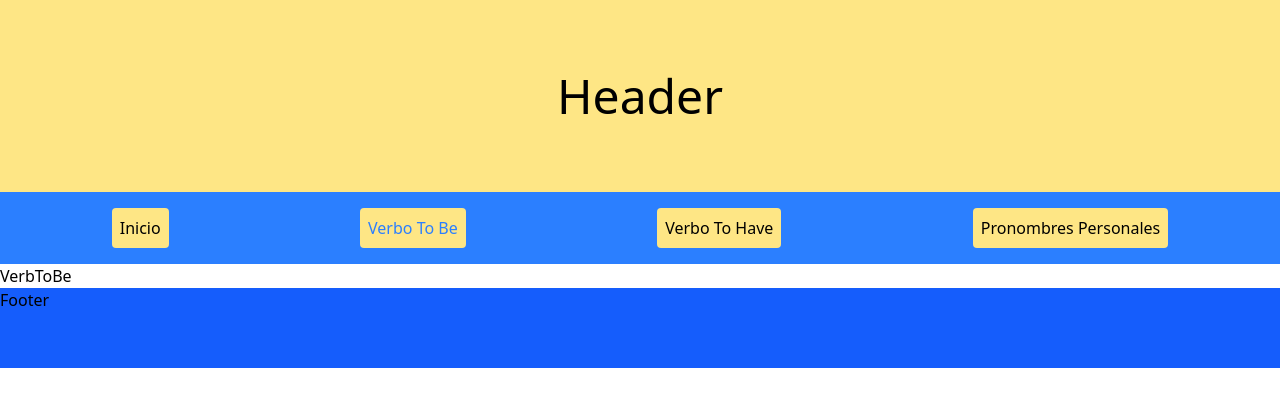
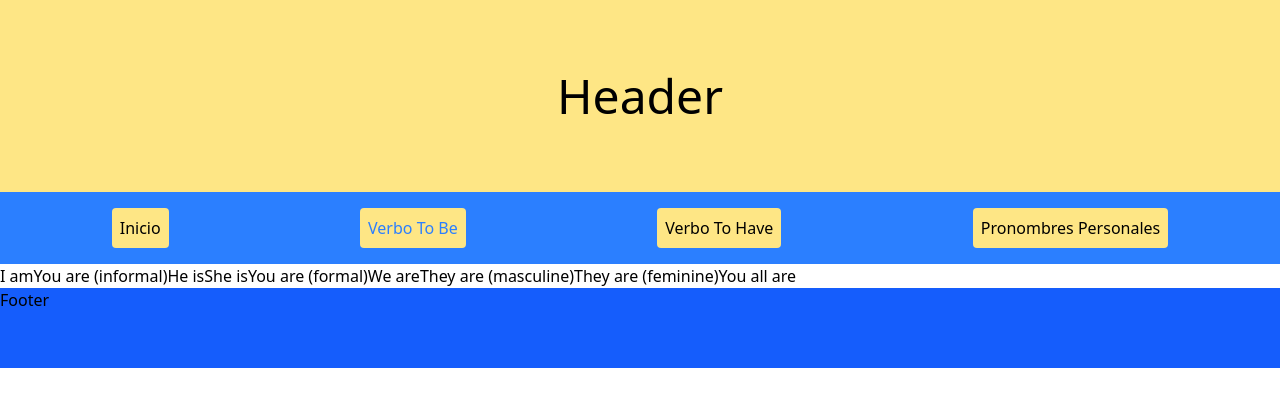
Before and after one commit to juancmdev/learning-cards-moduleJS, a React (Vite) app: page /VerbToBe in a window 1280 px wide. Shown: the top 406 px of the page. Built offline with nearby package versions, Linux system fonts and the light colour scheme.

Commit message:
Update VerbToBe.jsx

```diff
--- a/src/pages/VerbToBe.jsx
+++ b/src/pages/VerbToBe.jsx
@@ -1,5 +1,53 @@
-import React from "react";
+const tobeDb = [
+  {
+    front: "Yo soy",
+    back: "I am",
+    example: "Yo soy estudiante.",
+  },
+  {
+    front: "Tú eres",
+    back: "You are (informal)",
+    example: "Tú eres mi amigo.",
+  },
+  {
+    front: "Él es",
+    back: "He is",
+    example: "Él es médico.",
+  },
+  {
+    front: "Ella es",
+    back: "She is",
+    example: "Ella es profesora.",
+  },
+  {
+    front: "Usted es",
+    back: "You are (formal)",
+    example: "Usted es muy amable.",
+  },
+  {
+    front: "Nosotros somos",
+    back: "We are",
+    example: "Nosotros somos familia.",
+  },
+  {
+    front: "Ellos son",
+    back: "They are (masculine)",
+    example: "Ellos son amigos.",
+  },
+  {
+    front: "Ellas son",
+    back: "They are (feminine)",
+    example: "Ellas son estudiantes.",
+  },
+  {
+    front: "Ustedes son",
+    back: "You all are",
+    example: "Ustedes son muy inteligentes.",
+  }
+]
 
 export default function VerbToBe() {
-  return <div>VerbToBe</div>;
+  return (<>
+    {tobeDb.map((item, index) => item.back)}
+  </>);
 }
```
